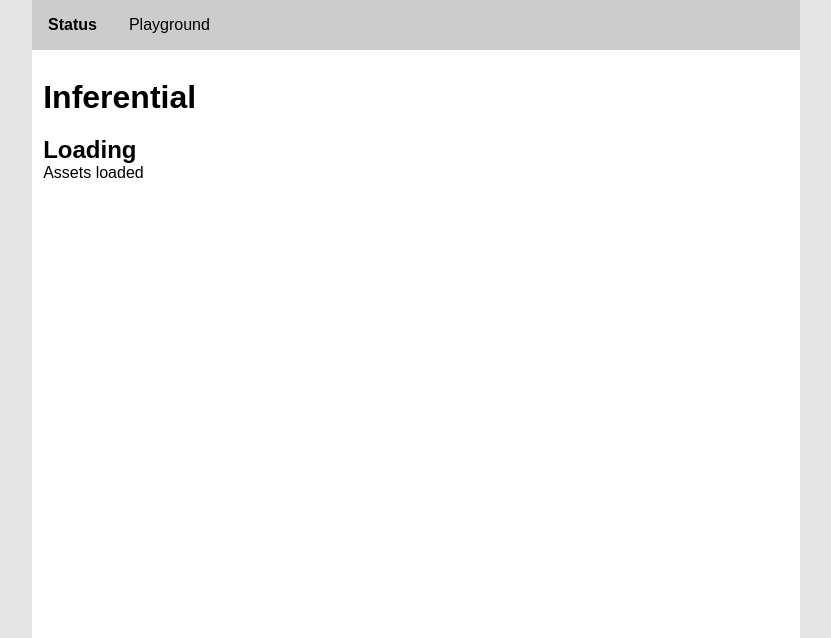
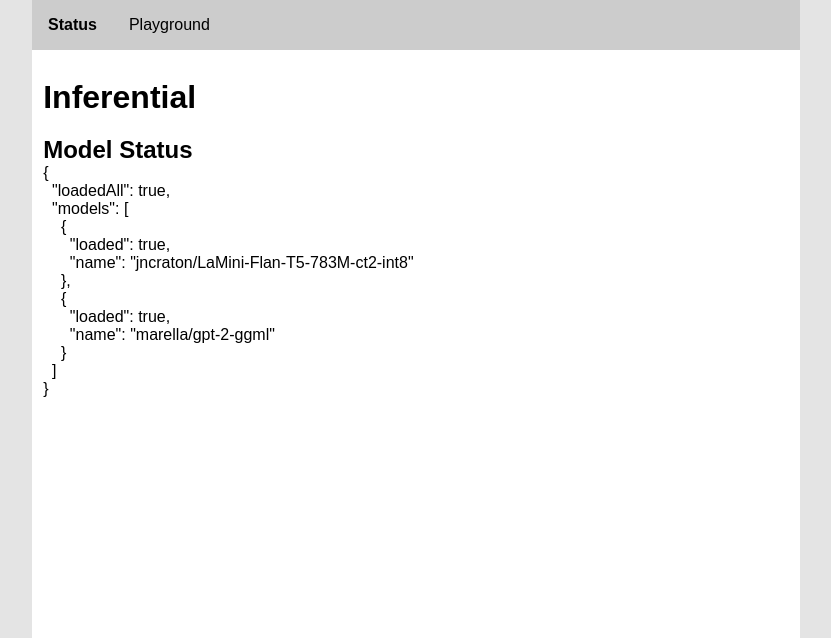
Before and after one commit to jncraton/inferential, a Flask app: page / in a window 1280 px wide. Shown: the top 638 px of the page, without its empty margins (224-1055 px from the left). Run offline with Flask 3, Linux system fonts and the light colour scheme.

Commit message:
Implement improved status API endpoint
* `/api/status` now gives a JSON object with information on which models are downloaded
* Remove unused imports in `inference.py`
* Status page (root) currently displays the raw data from `/api/status` and updates every 5 seconds until all models are ready
* Updated the first unit test to work with the new version of the status API

```diff
--- a/app.py
+++ b/app.py
@@ -8,14 +8,19 @@
 import threading
 
 app = Flask(__name__)
-# Opens the config file and assigns it to config_index
+
+# Opens the config file and sets up config_models
+models_status = {"models": [], "loadedAll": False}
 with open("config.yml", "r") as f:
-    config_root = yaml.safe_load(f)
-    config_models = config_root["models"]
+    config_models = yaml.safe_load(f)["models"]
+for model in config_models:
+    models_status["models"].append({"name": model["name"], "loaded": False})
 
+# Start a new thread to load the models asynchronously
 models = {}
-# On load
-threading.Thread(target=download_llms, args=(config_models, models)).start()
+threading.Thread(
+    target=download_llms, args=(config_models, models, models_status)
+).start()
 
 
 # Loading page
@@ -67,6 +72,4 @@
 
 @app.route("/api/status")
 def api_status_page():
-    while len(models) != len(config_models):
-        return Response(config_models[len(models)]["name"])
-    return Response("All Models downloaded")
+    return models_status
--- a/static/loading.js
+++ b/static/loading.js
@@ -1,15 +1,17 @@
-function placeholderPlaygroundInitialization() {
-  document.getElementById('status').textContent = 'Starting up web server'
-  setTimeout(function () {
-    document.getElementById('status').textContent = 'Downloading assets'
-    setTimeout(function () {
-      document.getElementById('status').textContent = 'Initializing server'
-      setTimeout(loaded, 600)
-    }, 1500)
-  }, 450)
+let statusElement = document.getElementById('status')
+
+async function updateData() {
+  let models_status = await fetch('/api/status').then(response =>
+    response.json(),
+  )
+
+  // TODO (PR#57): Make the data in models_status more readable for the status page.
+  statusElement.innerText = JSON.stringify(
+    models_status,
+    undefined,
+    2,
+  ).replaceAll(' ', '\u00a0')
+
+  if (!models_status.loadedAll) window.setTimeout(updateData, 5000)
 }
-placeholderPlaygroundInitialization()
-
-function loaded() {
-  document.getElementById('status').textContent = 'Assets loaded'
-}
+updateData()
--- a/templates/status.html
+++ b/templates/status.html
@@ -1,7 +1,7 @@
 <!doctype html>
 <html>
   <head>
-    <title>Inferential...</title>
+    <title>Inferential - Status</title>
     <meta http-equiv="Content-Type" content="text/html;charset=UTF-8" />
     <meta name="viewport" content="width=device-width, initial-scale=1.0" />
     <link
@@ -38,8 +38,8 @@
 
     <main>
       <h1>Inferential</h1>
-      <h2>Loading</h2>
-      <p id="status">Starting up web server</p>
+      <h2>Model Status</h2>
+      <p id="status">Awaiting model status data...</p>
     </main>
 
     <footer>Made by students of Anderson University</footer>
```
Also changed, not shown: inference.py (+8 -3 lines), test_main.py (+7 -9 lines).
